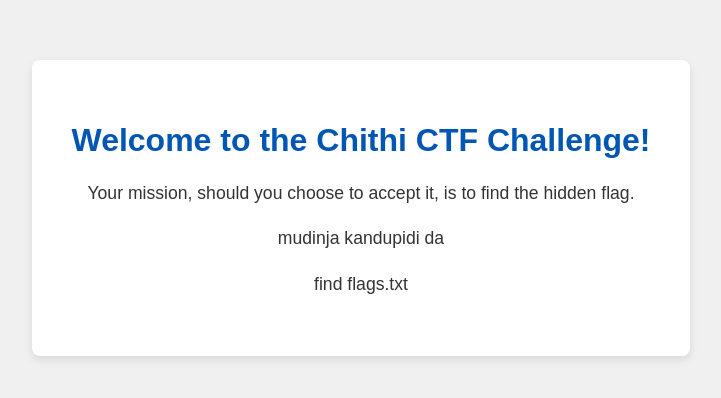
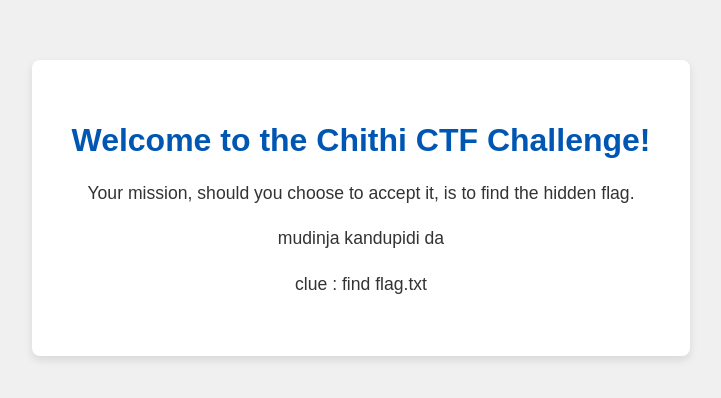
Before and after one commit to Dharunganesh/chithi, a plain HTML site: page index.html in a window 1280 px wide. Shown: the part 192-590 px from the top of the page, without its empty margins (279-1000 px from the left). Drawn offline with Linux system fonts and the light colour scheme.

Commit message:
Update index.html

```diff
--- a/index.html
+++ b/index.html
@@ -37,7 +37,7 @@
         <h1>Welcome to the Chithi CTF Challenge!</h1>
         <p>Your mission, should you choose to accept it, is to find the hidden flag.</p>
         <p>mudinja kandupidi da</p>
-        <p>find flags.txt</p>
+        <p>clue : find flag.txt</p>
     </div>
 </body>
 </html>
```
